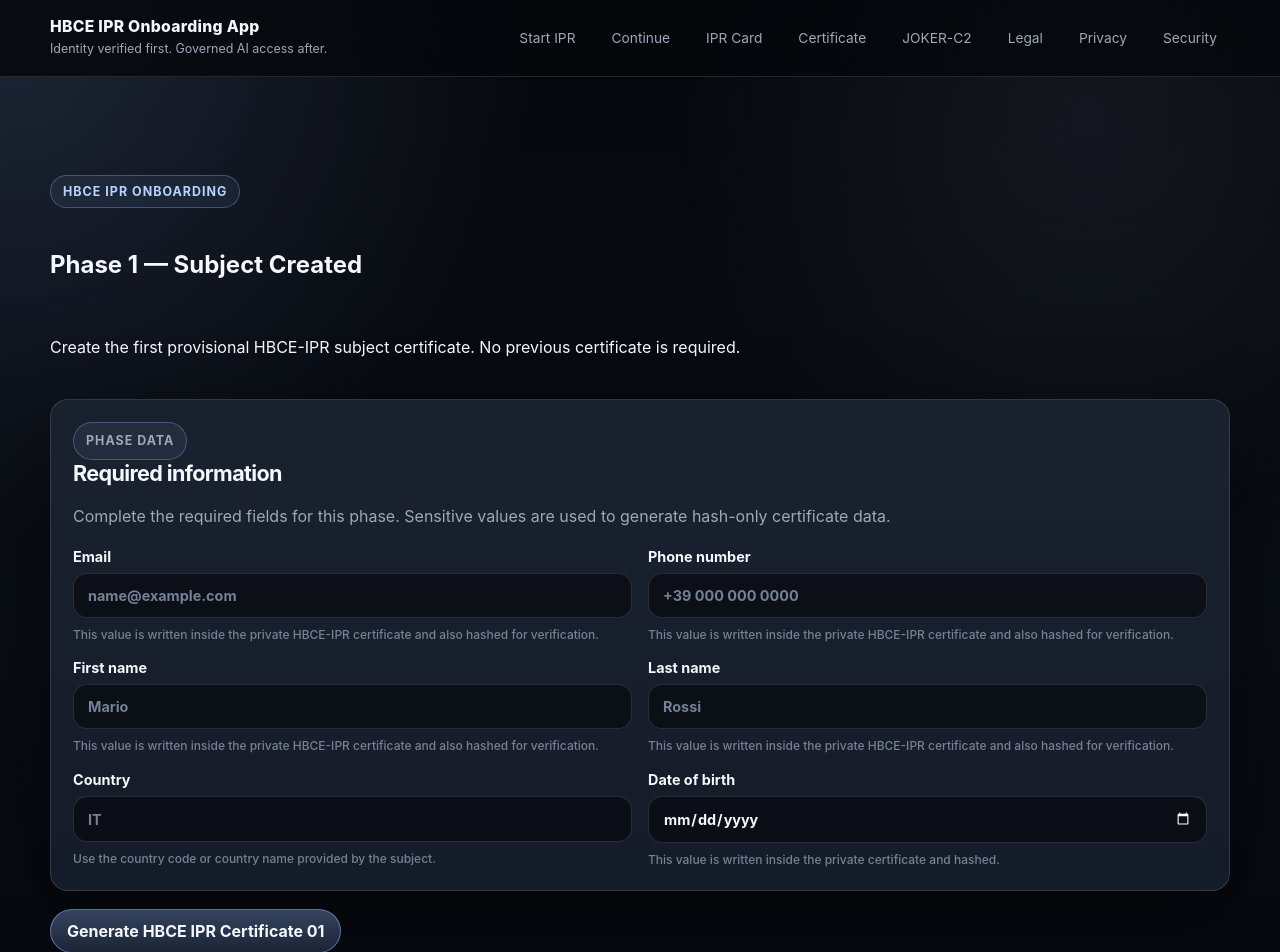
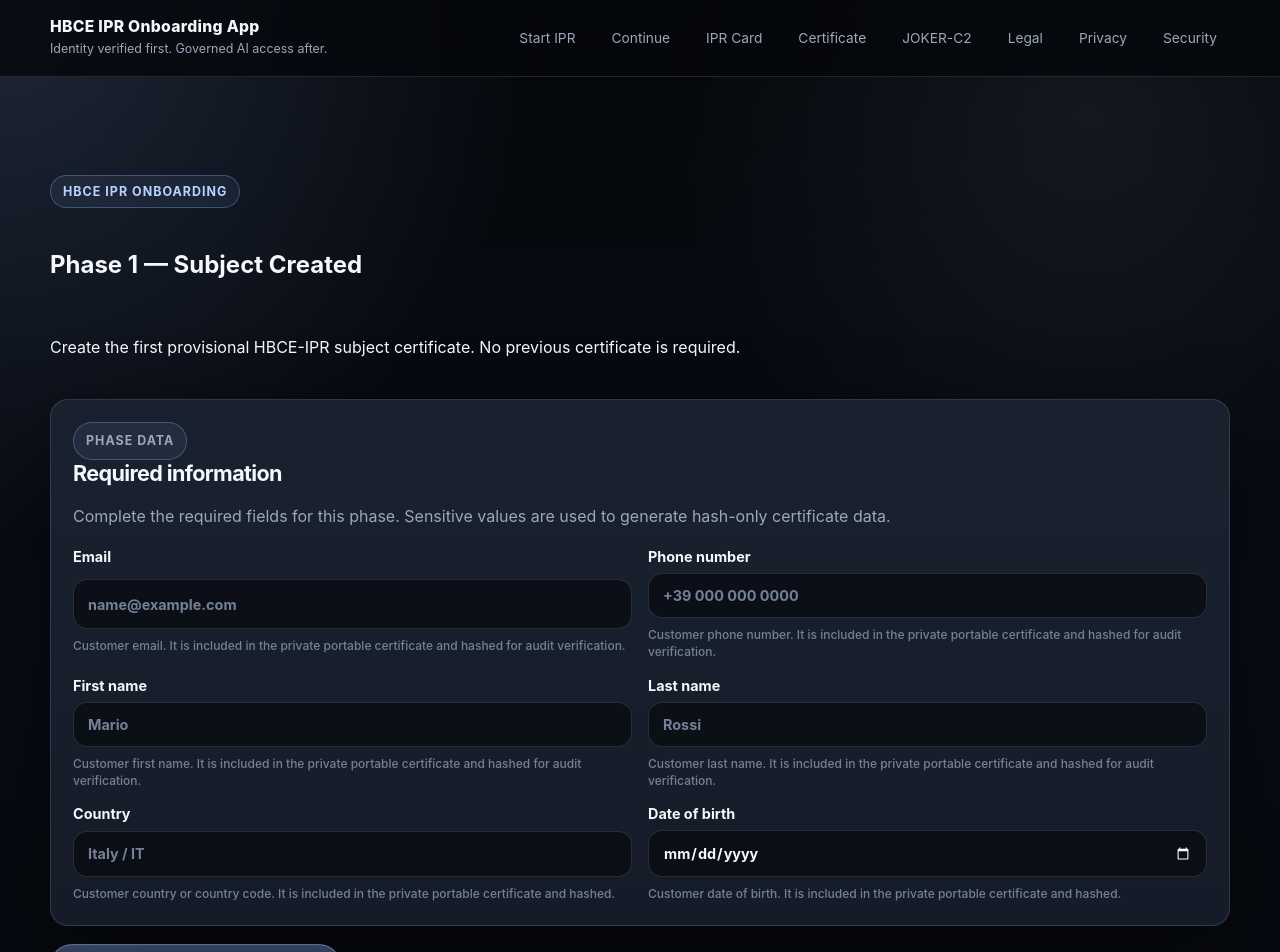
Before and after one commit to manuelcoletta1-source/hbce-ipr-onboarding-app, a Next.js app: page /onboarding/phase-1 in a window 1280 px wide. Shown: the top 952 px of the page. Built offline with nearby package versions, Linux system fonts and the light colour scheme.

Commit message:
refactor(phase-1): define customer intake certificate payload

```diff
--- a/app/onboarding/phase-1/page.tsx
+++ b/app/onboarding/phase-1/page.tsx
@@ -21,7 +21,7 @@ const fields: IprPhaseFieldDefinition[] = [
     type: "email",
     placeholder: "name@example.com",
     helperText:
-      "This value is written inside the private HBCE-IPR certificate and also hashed for verification."
+      "Customer email. It is included in the private portable certificate and hashed for audit verification."
   },
   {
     name: "phone_number",
@@ -29,7 +29,7 @@ const fields: IprPhaseFieldDefinition[] = [
     type: "tel",
     placeholder: "+39 000 000 0000",
     helperText:
-      "This value is written inside the private HBCE-IPR certificate and also hashed for verification."
+      "Customer phone number. It is included in the private portable certificate and hashed for audit verification."
   },
   {
     name: "first_name",
@@ -37,7 +37,7 @@ const fields: IprPhaseFieldDefinition[] = [
     type: "text",
     placeholder: "Mario",
     helperText:
-      "This value is written inside the private HBCE-IPR certificate and also hashed for verification."
+      "Customer first name. It is included in the private portable certificate and hashed for audit verification."
   },
   {
     name: "last_name",
@@ -45,26 +45,26 @@ const fields: IprPhaseFieldDefinition[] = [
     type: "text",
     placeholder: "Rossi",
     helperText:
-      "This value is written inside the private HBCE-IPR certificate and also hashed for verification."
+      "Customer last name. It is included in the private portable certificate and hashed for audit verification."
   },
   {
     name: "country",
     label: "Country",
     type: "text",
-    placeholder: "IT",
+    placeholder: "Italy / IT",
     helperText:
-      "Use the country code or country name provided by the subject."
+      "Customer country or country code. It is included in the private portable certificate and hashed."
   },
   {
     name: "date_of_birth",
     label: "Date of birth",
     type: "date",
     helperText:
-      "This value is written inside the private certificate and hashed."
+      "Customer date of birth. It is included in the private portable certificate and hashed."
   }
 ];
 
-function getStringValue(
+function getRawStringValue(
   context: IprPhaseFormBuildDataContext,
   fieldName: string
 ): string {
@@ -77,30 +77,91 @@ function getStringValue(
   return String(value ?? "").trim();
 }
 
+function normalizeEmail(value: string): string {
+  return value.trim().toLowerCase();
+}
+
+function normalizePhoneNumber(value: string): string {
+  return value.replace(/\s+/g, "").trim();
+}
+
+function normalizeName(value: string): string {
+  return value.trim();
+}
+
+function normalizeCountry(value: string): string {
+  return value.trim();
+}
+
+function normalizeDate(value: string): string {
+  return value.trim();
+}
+
+function getNormalizedPhase1Value(
+  context: IprPhaseFormBuildDataContext,
+  fieldName: string
+): string {
+  const rawValue = getRawStringValue(context, fieldName);
+
+  switch (fieldName) {
+    case "email":
+      return normalizeEmail(rawValue);
+    case "phone_number":
+      return normalizePhoneNumber(rawValue);
+    case "first_name":
+    case "last_name":
+      return normalizeName(rawValue);
+    case "country":
+      return normalizeCountry(rawValue);
+    case "date_of_birth":
+      return normalizeDate(rawValue);
+    default:
+      return rawValue;
+  }
+}
+
 async function hashPhaseValue(
   context: IprPhaseFormBuildDataContext,
   fieldName: string
 ): Promise<string> {
   return sha256Canonical({
-    kind: "HBCE_IPR_PHASE_1_FIELD",
+    kind: "HBCE_IPR_PHASE_1_CUSTOMER_FIELD",
+    phase: "SUBJECT_CREATED",
     field: fieldName,
-    value: getStringValue(context, fieldName)
+    value: getNormalizedPhase1Value(context, fieldName)
   });
 }
 
-async function buildPhase1SubjectData(
+function buildSubmittedPrivateFields(
+  context: IprPhaseFormBuildDataContext
+): JsonObject {
+  return {
+    email: getRawStringValue(context, "email"),
+    phone_number: getRawStringValue(context, "phone_number"),
+    first_name: getRawStringValue(context, "first_name"),
+    last_name: getRawStringValue(context, "last_name"),
+    country: getRawStringValue(context, "country"),
+    date_of_birth: getRawStringValue(context, "date_of_birth")
+  };
+}
+
+function buildNormalizedPrivateFields(
+  context: IprPhaseFormBuildDataContext
+): JsonObject {
+  return {
+    email: getNormalizedPhase1Value(context, "email"),
+    phone_number: getNormalizedPhase1Value(context, "phone_number"),
+    first_name: getNormalizedPhase1Value(context, "first_name"),
+    last_name: getNormalizedPhase1Value(context, "last_name"),
+    country: getNormalizedPhase1Value(context, "country"),
+    date_of_birth: getNormalizedPhase1Value(context, "date_of_birth")
+  };
+}
+
+async function buildHashFields(
   context: IprPhaseFormBuildDataContext
 ): Promise<JsonObject> {
-  const privateFields = {
-    email: getStringValue(context, "email"),
-    phone_number: getStringValue(context, "phone_number"),
-    first_name: getStringValue(context, "first_name"),
-    last_name: getStringValue(context, "last_name"),
-    country: getStringValue(context, "country"),
-    date_of_birth: getStringValue(context, "date_of_birth")
-  };
-
-  const hashFields = {
+  return {
     email_hash: await hashPhaseValue(context, "email"),
     phone_hash: await hashPhaseValue(context, "phone_number"),
     first_name_hash: await hashPhaseValue(context, "first_name"),
@@ -108,13 +169,26 @@ async function buildPhase1SubjectData(
     country_hash: await hashPhaseValue(context, "country"),
     date_of_birth_hash: await hashPhaseValue(context, "date_of_birth")
   };
+}
+
+async function buildPhase1SubjectData(
+  context: IprPhaseFormBuildDataContext
+): Promise<JsonObject> {
+  const submittedPrivateFields = buildSubmittedPrivateFields(context);
+  const privateFields = buildNormalizedPrivateFields(context);
+  const hashFields = await buildHashFields(context);
 
   return {
+    certificate_role: "STEP_1_CLIENT_INTAKE",
     certificate_visibility: "PRIVATE_PORTABLE_CERTIFICATE",
     public_registry_mode: "HASH_ONLY",
     subject_creation_mode: "SELF_INITIATED_IPR_REQUEST",
 
     private_fields: privateFields,
+    submitted_private_fields: submittedPrivateFields,
+    client_private_data: privateFields,
+    client_private_data_included: true,
+
     hash_fields: hashFields,
 
     email_hash: hashFields.email_hash,
@@ -124,12 +198,35 @@ async function buildPhase1SubjectData(
     country_hash: hashFields.country_hash,
     date_of_birth_hash: hashFields.date_of_birth_hash,
 
+    ipr_status: "NOT_YET_ISSUED",
+    ipr_card_status: "NOT_ISSUED",
+    joker_c2_access: "DENIED",
+
+    verification_state: {
+      email_verified: false,
+      phone_verified: false,
+      fiscal_identity_verified: false,
+      official_document_uploaded: false,
+      official_document_verified: false,
+      liveness_verified: false,
+      privacy_compliance_accepted: false,
+      hbce_review_status: "NOT_STARTED",
+      ipr_approved: false,
+      ipr_card_issued: false,
+      operational_certificate_issued: false,
+      joker_c2_access: "DENIED"
+    },
+
     previous_payload_sha256: null,
     next_required_phase: "FISCAL_IDENTITY",
     issued_at: context.issuedAt,
+    created_at_utc: context.issuedAt,
+
+    certificate_boundary:
+      "This file records the creation of the HBCE IPR customer profile request. It does not certify verified identity, it does not issue an IPR Card and it does not grant JOKER-C2 access.",
 
     privacy_boundary:
-      "This is a private portable HBCE-IPR certificate downloaded by the subject. Public verification must expose hash-only references, not private fields."
+      "This is a private portable HBCE-IPR certificate downloaded by the subject. It may contain customer intake data. Public verification must expose hash-only references, not private identity fields."
   };
 }
 
@@ -142,7 +239,7 @@ export default function Phase1SubjectCreatedPage() {
         buildPhaseData={buildPhase1SubjectData}
         submitLabel="Generate HBCE IPR Certificate 01"
         successTitle="HBCE IPR Certificate 01 generated"
-        successDescription="The first private HBCE-IPR certificate has been generated and downloaded. It contains the inserted subject data and the corresponding hashes. Use this file in Phase 2 — Fiscal Identity."
+        successDescription="The first private HBCE-IPR certificate has been generated and downloaded. It records the customer profile creation, the exact creation timestamp and the corresponding hash references. It does not verify the identity yet. Use this file in Phase 2 — Fiscal Identity."
       />
     </div>
   );
```
